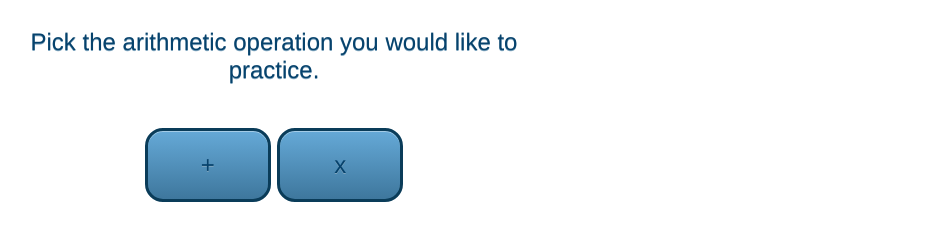
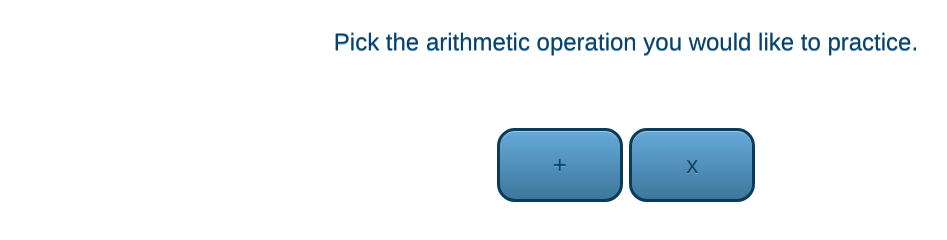
Before and after one commit to JonHolman/jonholman.github.io, a plain HTML site: page kids.html in a window 1280 px wide. Shown: the whole page, without its empty margins (14-961 px from the left). Drawn offline with Linux system fonts and the light colour scheme.

Commit message:
Update math.css

```diff
--- a/css/math.css
+++ b/css/math.css
@@ -8,9 +8,6 @@ text-shadow: #7ea4bd 0 1px 0;
 }
 #prompt {
 	padding-top: 20px;
-}
-form {
-    width: 560px;
 }
 #prompt,#options,#status {
    vertical-align: middle;
```
